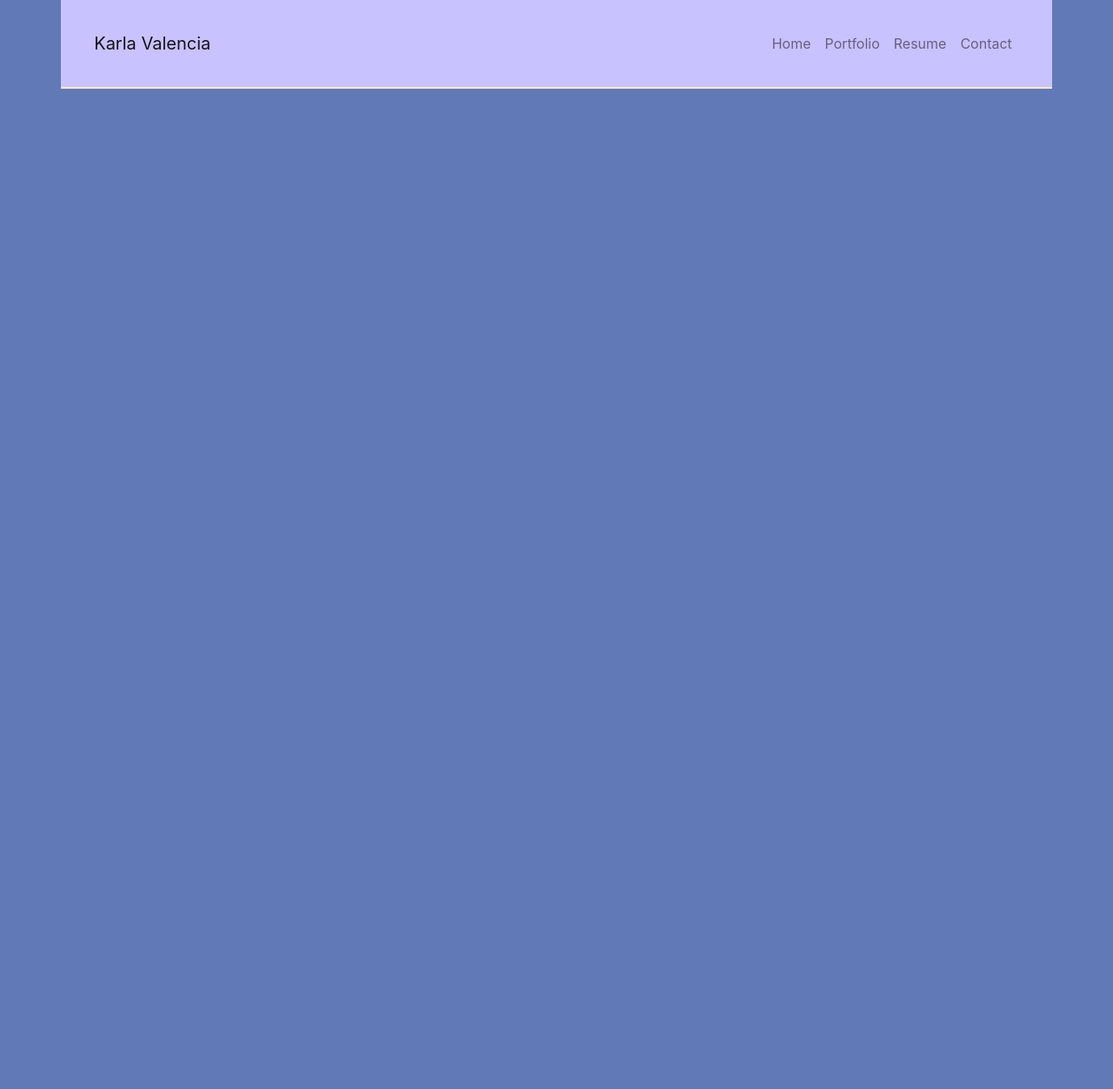
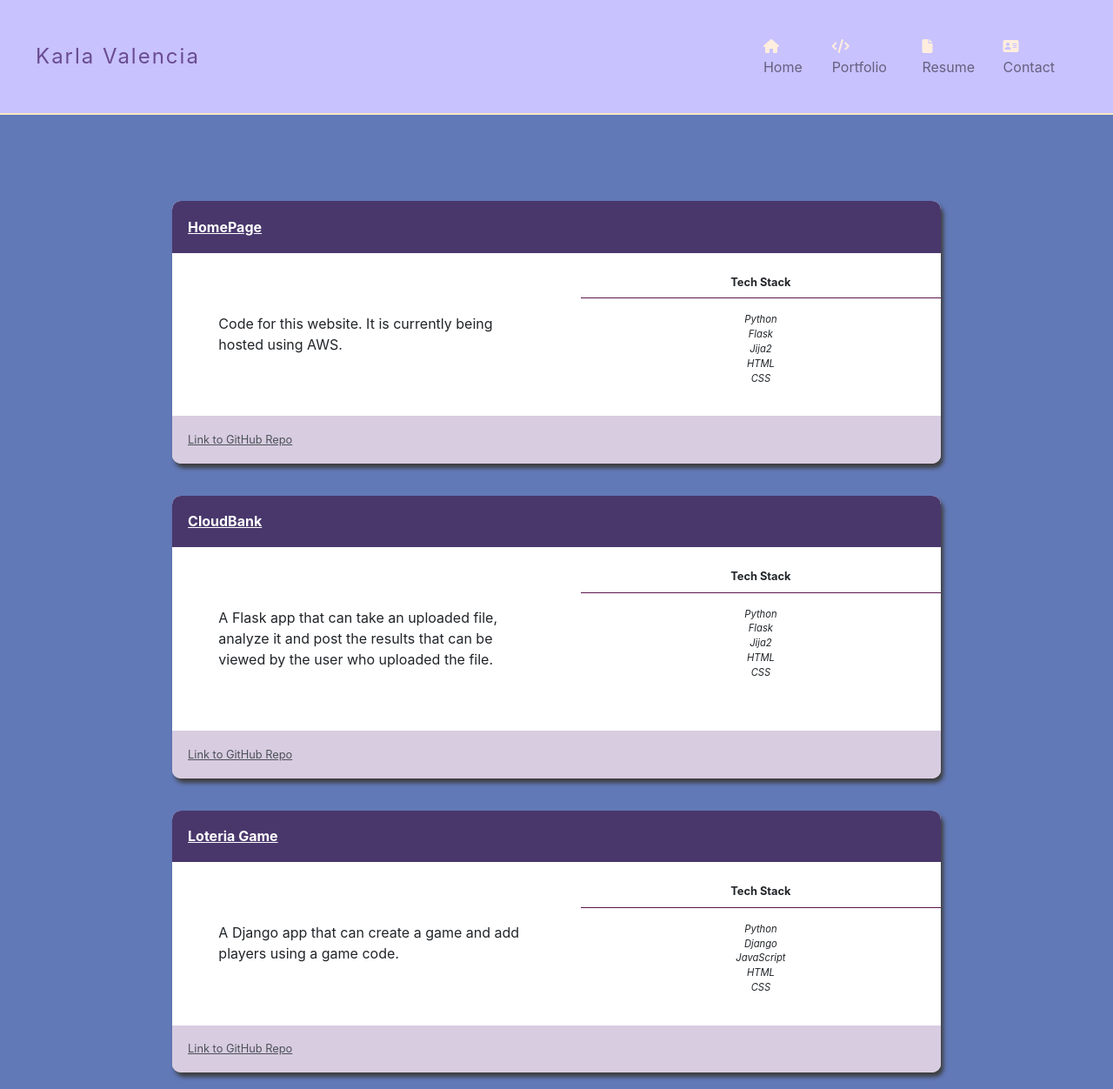
Before and after one commit to karla0/home_page, a Flask app: page /portfolio in a window 1280 px wide. Shown: the whole page at 87% size. Before the commit the page ends 102 px from the top, so only its background shows below. Run offline with Flask 2, Linux system fonts and the light colour scheme; some libraries are stand-ins or nearby versions.

Commit message:
Added Portfolio Page
- portfolio page describes current projects that are publicly visible on my github
- arranged layout for pages
- added css for portfolio project divs
- updated ReadMe with new endpoints

```diff
--- a/home_page/static/style.css
+++ b/home_page/static/style.css
@@ -68,6 +68,18 @@ body {
     box-shadow: 4px 5px 5px #808088;
 }
 
+#navbar-header {
+    color: #6A4C93;
+    letter-spacing: 2px;
+    font-size: 1.5em;
+}
+
+.nav-icon {
+   padding-right: 5%;
+   color: #FFEEDD;
+}
+
+
 #resume-apple {
     font-size: 1.2em;
     font-weight: bold;
@@ -87,12 +99,19 @@ body {
     /* background-color: blue; */
     padding: 1%;
     margin: 1%;
+    font-size: 0.8em;
+    width: 80%;
 }
 
 
 .resume-descr-row {
     /* background-color: orangered; */
     border-bottom: #8390FA solid 2px;
+    padding: 2%;
+}
+
+#resume-descr-row-last {
+    border-bottom: 0;
 }
 
 
@@ -126,6 +145,79 @@ body {
     margin-top: 5%;
 }
 
-.resume-position-row {
+/* .resume-position-row {
     /* background-color: orange; */
+
+.project-div {
+    background-color: #FFFFFF;
+    margin: 2%;
+    display: flex;
+    flex-direction: column;
+    border-radius: 10px;
+    box-shadow: 3px 5px 5px #3d3d3d;
 }
+
+.project-div a:hover {
+    color:#CA1551;
+}
+
+.project-description {
+    padding: 2%;
+    /* background-color: #BF1363; */
+    width: 50%;
+    justify-self: center;
+    align-self: center;
+    padding: 3%;
+    margin: 3%;
+}
+
+.project-link {
+    color: #4C5257;
+    padding: 2%;
+    text-decoration: underline;
+    background-color: #D8CCE1;
+    width: 100%;
+    border-radius: 0 0 10px 10px;
+    font-size: .8em;
+}
+
+
+.project-section {
+    display: flex;
+    margin-bottom: 2%;
+}
+
+.project-stack-header {
+    font-size: .8em;
+    padding: 2%;
+    /* background-color: orchid; */
+    text-align: center;
+    border-bottom: 1px solid #5C164E;
+    font-weight: bold;
+}
+
+.project-stack-item {
+    font-size: .7em;
+    font-style: italic;
+    margin: 0;
+}
+
+.project-stack-list {
+    list-style-type: none;
+    text-align: center;
+}
+
+
+.project-stack-section{
+    /* background-color: #C8C2FF; */
+    width: 50%;
+}
+
+.project-title {
+    font-weight: bold;
+    background-color: #49376C;
+    text-decoration: underline;
+    color: #FFFFFF;
+    padding: 2%;
+    border-radius: 10px 10px 0 0;
+}
--- a/home_page/templates/base.html
+++ b/home_page/templates/base.html
@@ -12,9 +12,9 @@
         <title>{% block title %}{% endblock %} - Karla Valencia</title>
     </head>
     <body>
-        <div class="container">
+        <div class="container-fluid">
             <header class="row" id="header-row">
-                <nav class="navbar navbar-expand-sm navbar-light col" id="navbar">
+                <nav class="navbar navbar-expand-md navbar-light col" id="navbar">
                         <a id="navbar-header" class="navbar-brand" href="{{ url_for('homepage.index') }}">Karla Valencia</a>
                         <button class="navbar-toggler" type="button" data-toggle="collapse" data-target="#navbarNavAltMarkup" aria-controls="navbarNavAltMarkup" aria-expanded="false" aria-label="Toggle navigation">
                             <span class="navbar-toggler-icon"></span>
@@ -22,26 +22,26 @@
 
                     <div class="collapse navbar-collapse justify-content-end" id="navbarNavAltMarkup">
                         <div class="navbar-nav ">
-                            <a class="nav-item nav-link" href="{{ url_for('homepage.index') }}">Home</a>
-                            <a class="nav-item nav-link" href="{{ url_for('homepage.portfolio') }}">Portfolio</a>
-                            <a class="nav-item nav-link" href="{{ url_for('homepage.resume') }}">Resume</a>
-                            <a class="nav-item nav-link" href="{{ url_for('homepage.contact') }}">Contact</a>
+                            <a class="nav-item nav-link" href="{{ url_for('homepage.index') }}"><i class="fa fa-home nav-icon"></i>Home</a>
+                            <a class="nav-item nav-link" href="{{ url_for('homepage.portfolio') }}"><i class="fa fa-code nav-icon"></i> Portfolio</a>
+                            <a class="nav-item nav-link" href="{{ url_for('homepage.resume') }}"><i class="fa fa-file nav-icon"></i> Resume</a>
+                            <a class="nav-item nav-link" href="{{ url_for('homepage.contact') }}"><i class="fa fa-address-card nav-icon"></i>Contact</a>
                         </div>
                     </div>
                 </nav>
             </header>
             <main class="row mt-3 justify-content-center">
-                    <div class="col col-10">
+                    <div class="col mt-4 col-10">
                         {% block main %}{% endblock %}
                         {% block contact%}{% endblock %}
                     </div>
             </main>
             <div class="row mt-3 justify-content-center" id="resume-main-div">
-                <div class="col col-10">
+                <div class="col col-xl-5 ">
                     {% block resume %}{% endblock %}
                 </div>
             </div>
-            <div class="row">
+            <div class="row justify-content-center">
                 <div class="col">
                     {% block portfolio %}{% endblock %}
                 </div>
--- a/home_page/templates/homepage/contact.html
+++ b/home_page/templates/homepage/contact.html
@@ -8,7 +8,7 @@
     <div class="container h-100" id="contact-container">
         <div class="row contact-row justify-content-center">
             <div class="col col-12 contact-col" id="contact-header-col">
-                <p id="contact-header-text">Contact Info <i class="fa fa-address-card contact-icon"></i></p>
+                <p id="contact-header-text">Contact Info</p>
             </div>
         </div>
         <div class="row contact-row justify-content-center">
--- a/home_page/templates/homepage/portfolio.html
+++ b/home_page/templates/homepage/portfolio.html
@@ -5,5 +5,70 @@
 {% endblock %}
 
 {% block portfolio %}
+    <div class="container">
+        <div class="row justify-content-center">
+            <div class="col col-10">
+                <div class="project-div">
+                    <p class="project-title">HomePage</p>
+                    <div class="project-section">
+                        <p class="project-description">Code for this website. It is currently being hosted using AWS.</p>
+                        <div class="project-stack-section">
+                            <p class="project-stack-header">Tech Stack</p>
+                            <div class="project-stack-list">
+                                <p class="project-stack-item">Python</p>
+                                <p class="project-stack-item">Flask</p>
+                                <p class="project-stack-item"> Jija2</p>
+                                <p class="project-stack-item">HTML</p>
+                                <p class="project-stack-item">CSS</p>
+                            </div>
+                        </div>
+                    </div>
+                    <a class="project-link" href="https://github.com/karla0/home_page">Link to GitHub Repo</a>
+                </div>
+            </div>
+        </div>
+        <div class="row justify-content-center">
+            <div class="col col-10">
+                <div class="project-div">
+                    <p class="project-title">CloudBank</p>
+                    <div class="project-section">
+                        <p class="project-description">A Flask app that can take an uploaded file, analyze it and post the results that can be viewed by the user who uploaded the file.</p>
+                        <div class="project-stack-section">
+                            <p class="project-stack-header">Tech Stack</p>
+                            <div class="project-stack-list">
+                                <p class="project-stack-item">Python</p>
+                                <p class="project-stack-item">Flask</p>
+                                <p class="project-stack-item">Jija2</p>
+                                <p class="project-stack-item">HTML</p>
+                                <p class="project-stack-item">CSS</p>
+                            </div>
+                        </div>
+                    </div>
+                    <a class="project-link" href="https://github.com/karla0/cloudbank">Link to GitHub Repo</a>
+                </div>
+            </div>
+        </div>
+        <div class="row justify-content-center">
+            <div class="col col-10">
+                <div class="project-div">
+                    <p class="project-title">Loteria Game</p>
+                    <div class="project-section">
+                        <p class="project-description">A Django app that can create a game and add players using a game code.</p>
+                        <div class="project-stack-section">
+                            <p class="project-stack-header">Tech Stack</p>
+                            <div class="project-stack-list">
+                                <p class="project-stack-item">Python</p>
+                                <p class="project-stack-item">Django</p>
+                                <p class="project-stack-item">JavaScript</p>
+                                <p class="project-stack-item">HTML</p>
+                                <p class="project-stack-item">CSS</p>
+                            </div>
+                        </div>
+                    </div>
+                    <a class="project-link" href="https://github.com/karla0/loteria_app">Link to GitHub Repo</a>
+                </div>
+            </div>
+        </div>
+    </div>
 
 {% endblock %}
--- a/home_page/templates/homepage/resume.html
+++ b/home_page/templates/homepage/resume.html
@@ -106,7 +106,7 @@
                 <hr>
             </div>
         </div >
-        <div class="row resume-descr-row">
+        <div class="row resume-descr-row" id="resume-descr-row-last">
             <div class="col resume-descr-col">
                 <ul class="description-text">
                     <li class="resume-description-item">Learned about Apple's technology as well as the culture and set the first impression for users</li>
```
Also changed, not shown: ReadMe.md.
